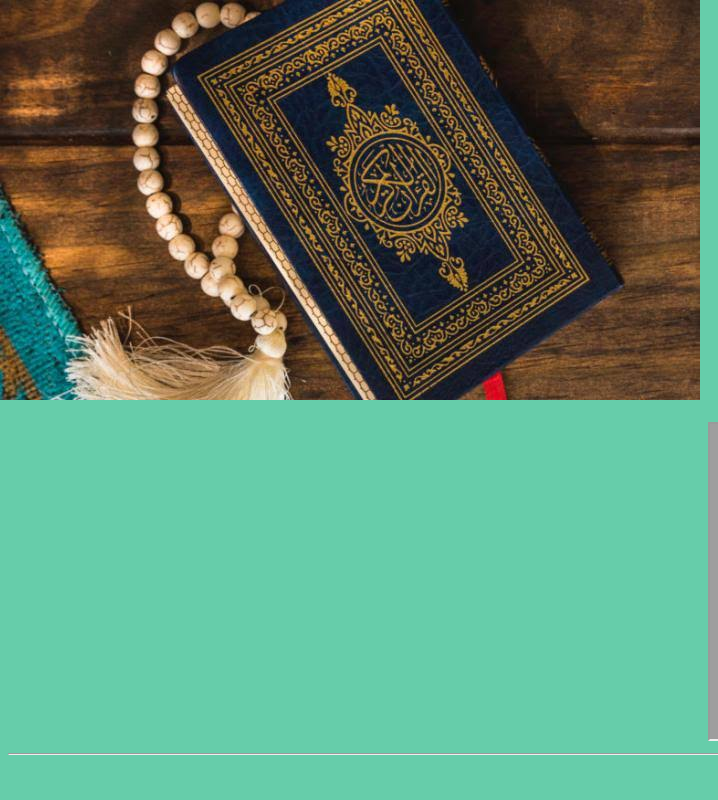
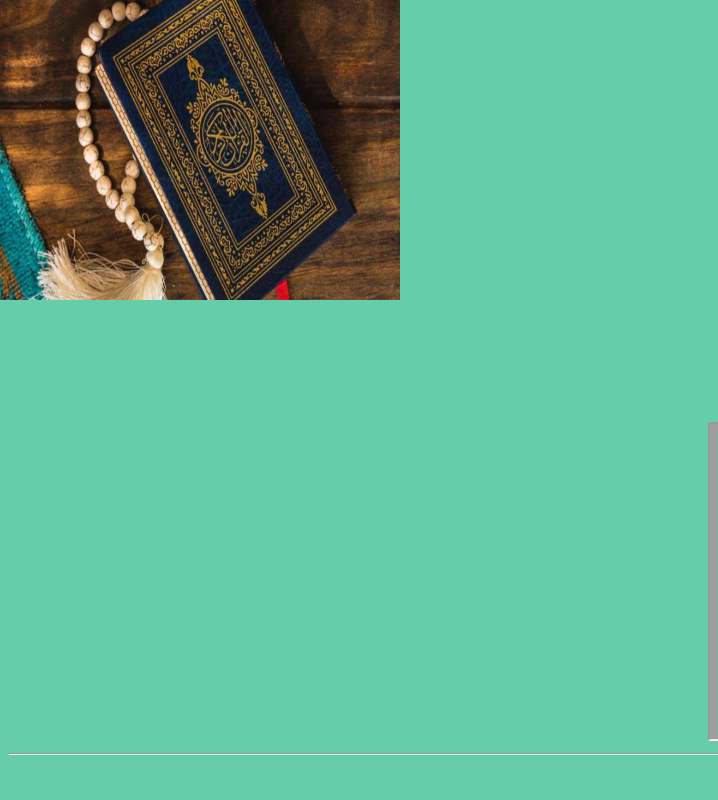
Before and after one commit to SalmHossam/-, a plain HTML site: page index.html in a window 1280 px wide. Shown: the top 800 px of the page, 0-718 px from the left. Drawn offline with Linux system fonts and the light colour scheme; grey boxes are pictures that could not be loaded.

Commit message:
Update index.html

```diff
--- a/index.html
+++ b/index.html
@@ -7,6 +7,7 @@
         <style>
             body{
                 background-image:url('holly.jpeg') ;
+                background-size: 400px 300px;
                 background-repeat:no-repeat;
                 background-color: mediumaquamarine;
 
```
